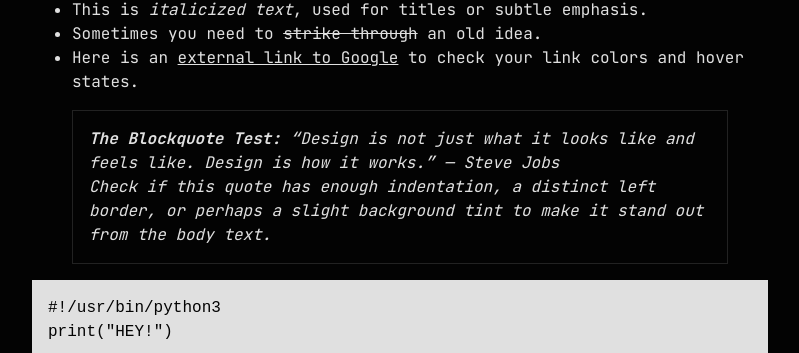
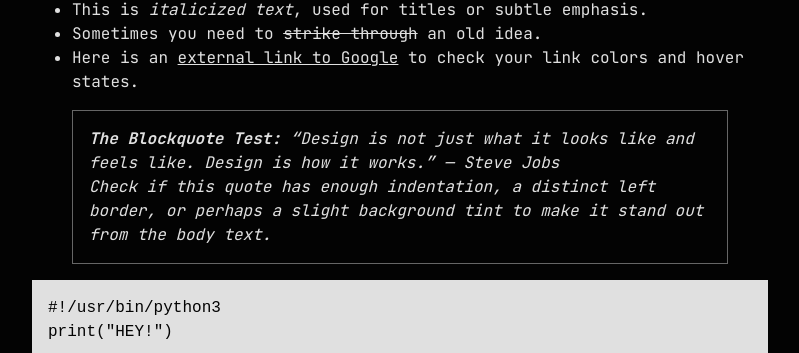
Before and after one commit to stiermid/monoholic, a Jekyll site: the page built from _posts/2026-04-01-overview.md, in a window 1280 px wide. Shown: the part 776-1129 px from the top of the page, without its empty margins (240-1039 px from the left). Built offline with Jekyll 4.4.1, drawn with Linux system fonts in a browser that asks for light colours.

Commit message:
fix(a11y): raise border-color contrast to AA (3.6:1 on bg)

```diff
--- a/_sass/_variables.scss
+++ b/_sass/_variables.scss
@@ -3,7 +3,7 @@
   --bg-color: #030303;
   --text-color: #e0e0e0;
   --meta-color: #888888;
-  --border-color: #222222;
+  --border-color: #666666;
 
   // Typography
   --font-family: "JetBrains Mono", monospace;
```
